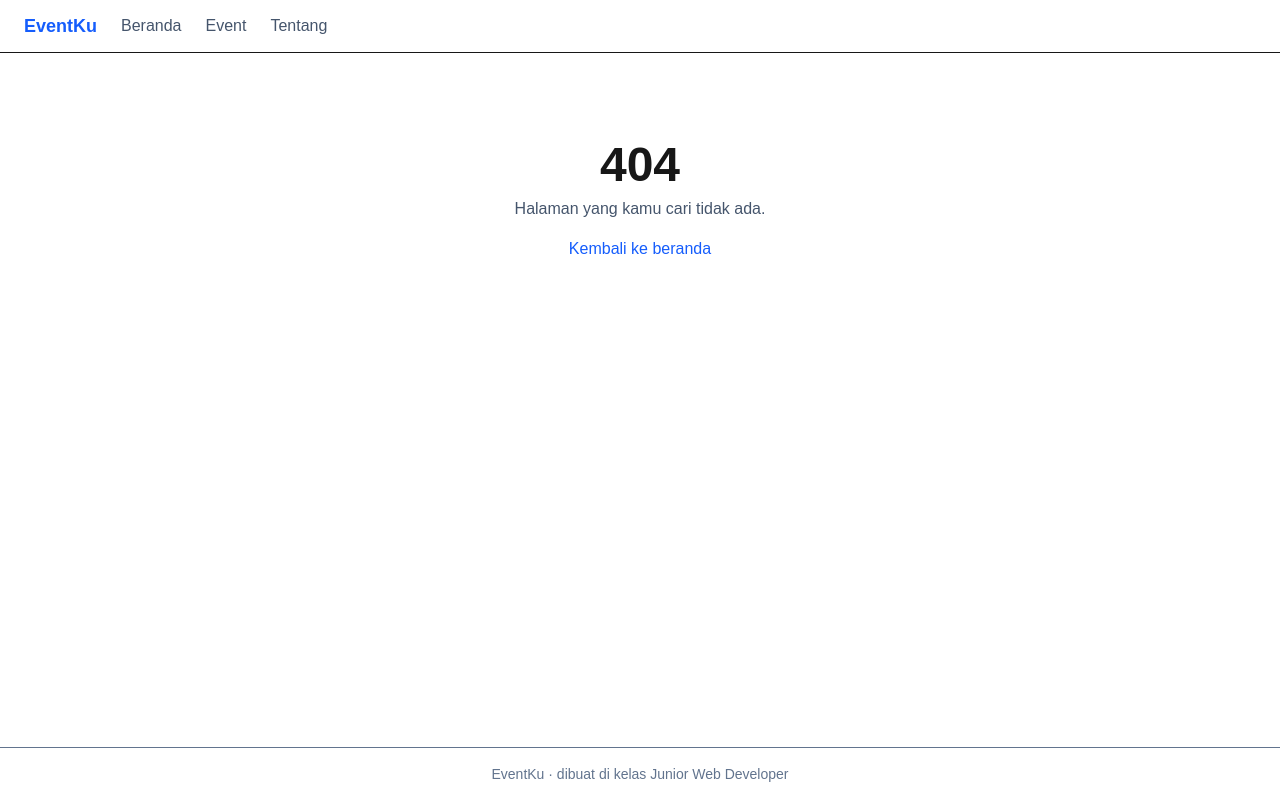
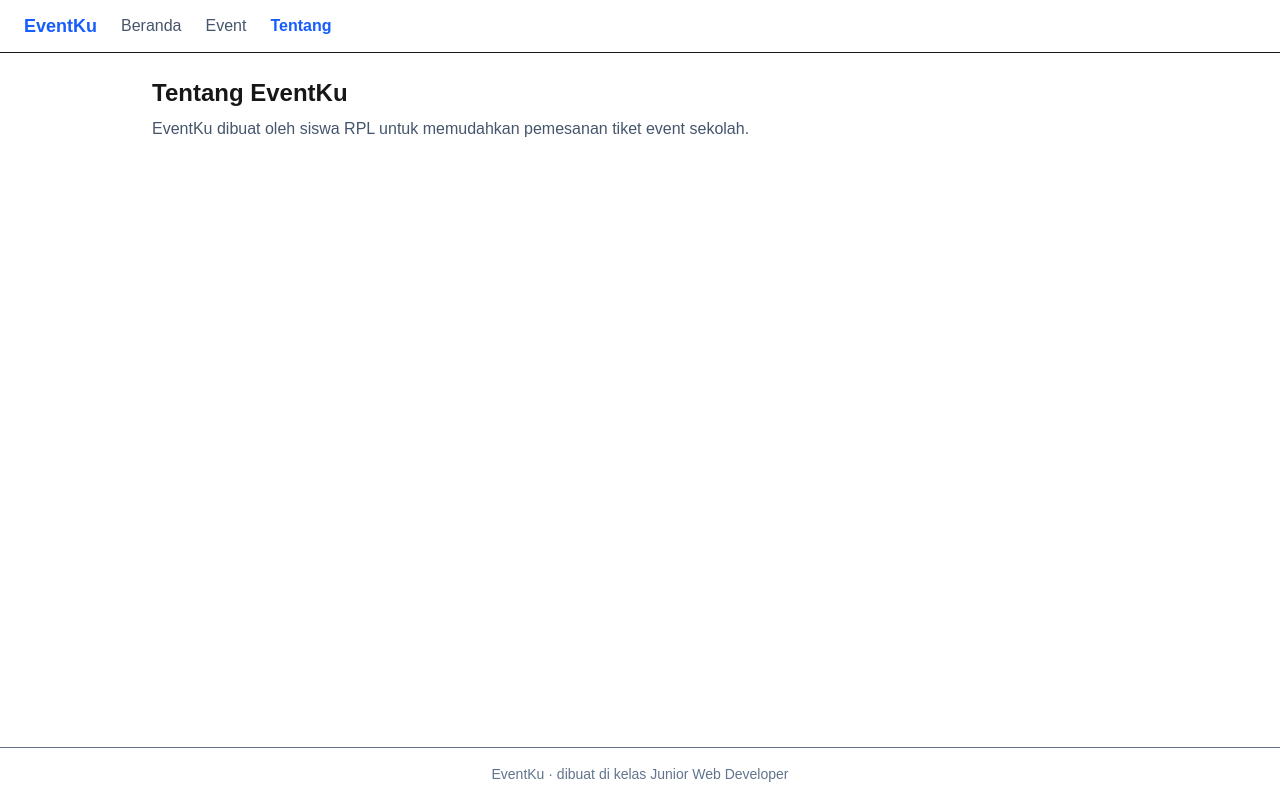
Before and after one commit to salsafinarpl1-create/latihan_nextjs, a Next.js app: page /tentang in a window 1280 px wide. Before the commit this address had no page. Built offline with nearby package versions, Linux system fonts and the light colour scheme.

Commit message:
memperbarui komponen halaman detail

```diff
--- /dev/null
+++ b/app/tentang/page.tsx
@@ -0,0 +1,10 @@
+export default function Tentang() {
+  return (
+    <div>
+      <h1 className="text-2xl font-bold">Tentang EventKu</h1>
+      <p className="mt-2 text-slate-600">
+        EventKu dibuat oleh siswa RPL untuk memudahkan pemesanan tiket event sekolah.
+      </p>
+    </div>
+  );
+}
--- a/components/Navbar.tsx
+++ b/components/Navbar.tsx
@@ -1,12 +1,31 @@
+"use client"
 import Link from "next/link";
+import { usePathname } from "next/navigation";
+
+const menu = [
+  { href: "/", teks: "Beranda" },
+  { href: "/event", teks: "Event" },
+  { href: "/tentang", teks: "Tentang" },
+];
 
 export default function Navbar() {
+  const pathname = usePathname();
   return (
     <nav className="flex items-center gap-6 border-b bg-white px-6 py-3">
       <span className="text-lg font-bold text-blue-600">EventKu</span>
-      <Link href="/" className="text-slate-600 hover:text-blue-600">Beranda</Link>
-      <Link href="/event" className="text-slate-600 hover:text-blue-600">Event</Link>
-      <Link href="/tentang" className="text-slate-600 hover:text-blue-600">Tentang</Link>
+      {menu.map((m) => (
+        <Link
+          key={m.href}
+          href={m.href}
+          className={
+            pathname === m.href
+              ? "font-semibold text-blue-600"
+              : "text-slate-600 hover:text-blue-600"
+          }
+        >
+          {m.teks}
+        </Link>
+      ))}
     </nav>
   );
 }
```
